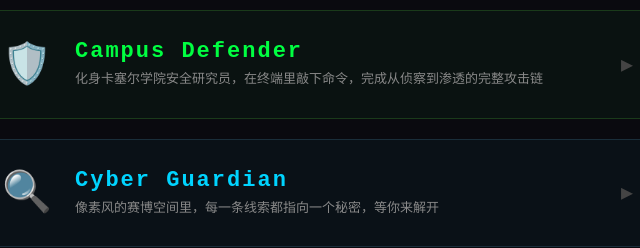
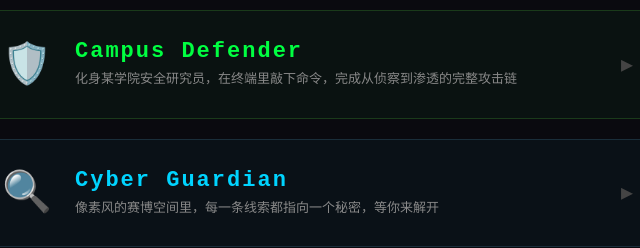
Before and after one commit to maple-pwn/campus-defender, a plain HTML site: page index.html in a window 1280 px wide. Shown: the part 330-578 px from the top of the page, 324-964 px from the left. Drawn offline with Linux system fonts and the light colour scheme.

Commit message:
tweak: 卡塞尔学院 → 某学院

```diff
--- a/index.html
+++ b/index.html
@@ -125,7 +125,7 @@
         <div class="game-icon">🛡️</div>
         <div class="game-info">
           <div class="game-name">Campus Defender</div>
-          <div class="game-desc">化身卡塞尔学院安全研究员，在终端里敲下命令，完成从侦察到渗透的完整攻击链</div>
+          <div class="game-desc">化身某学院安全研究员，在终端里敲下命令，完成从侦察到渗透的完整攻击链</div>
         </div>
         <div class="game-arrow">▶</div>
       </a>
```
